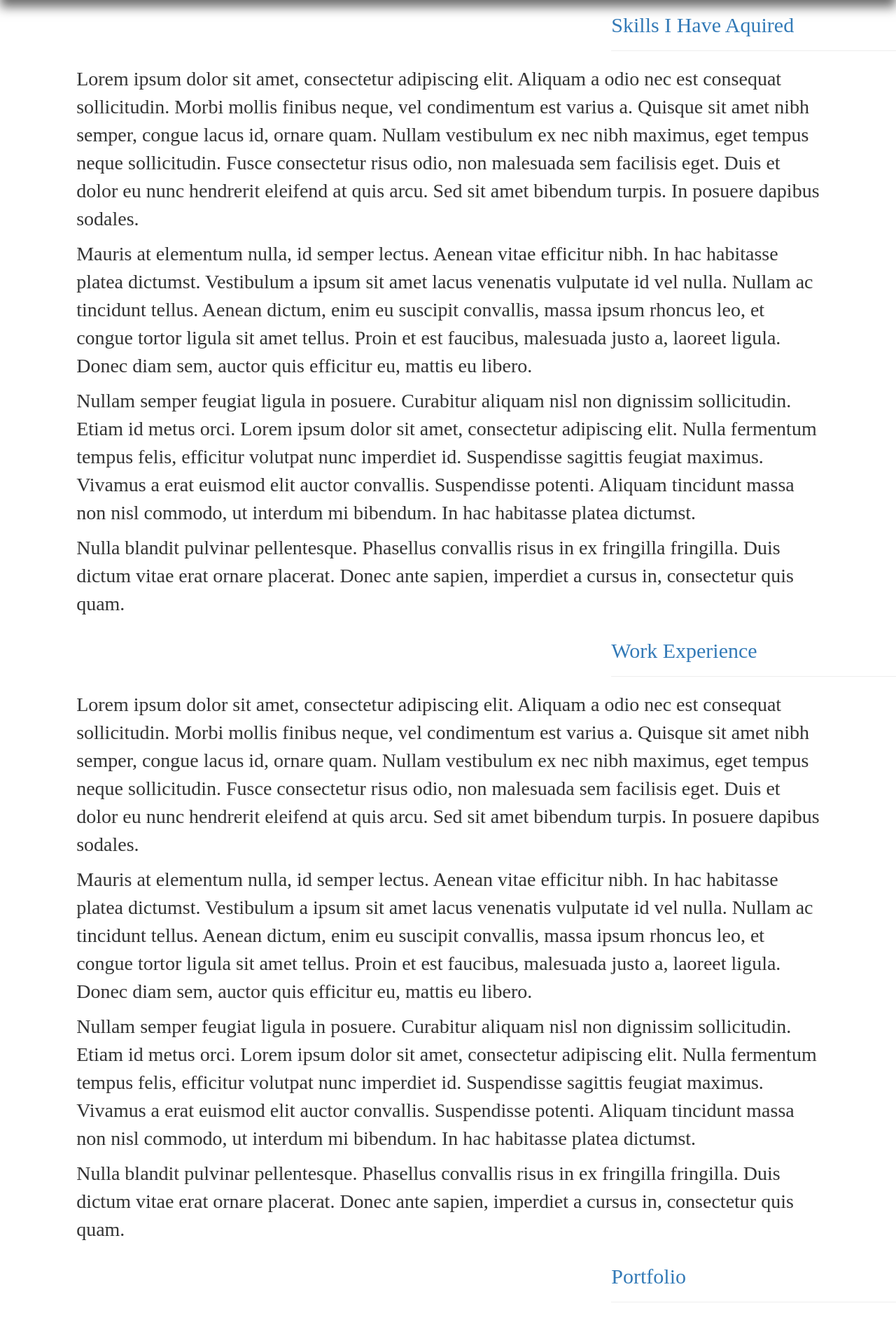
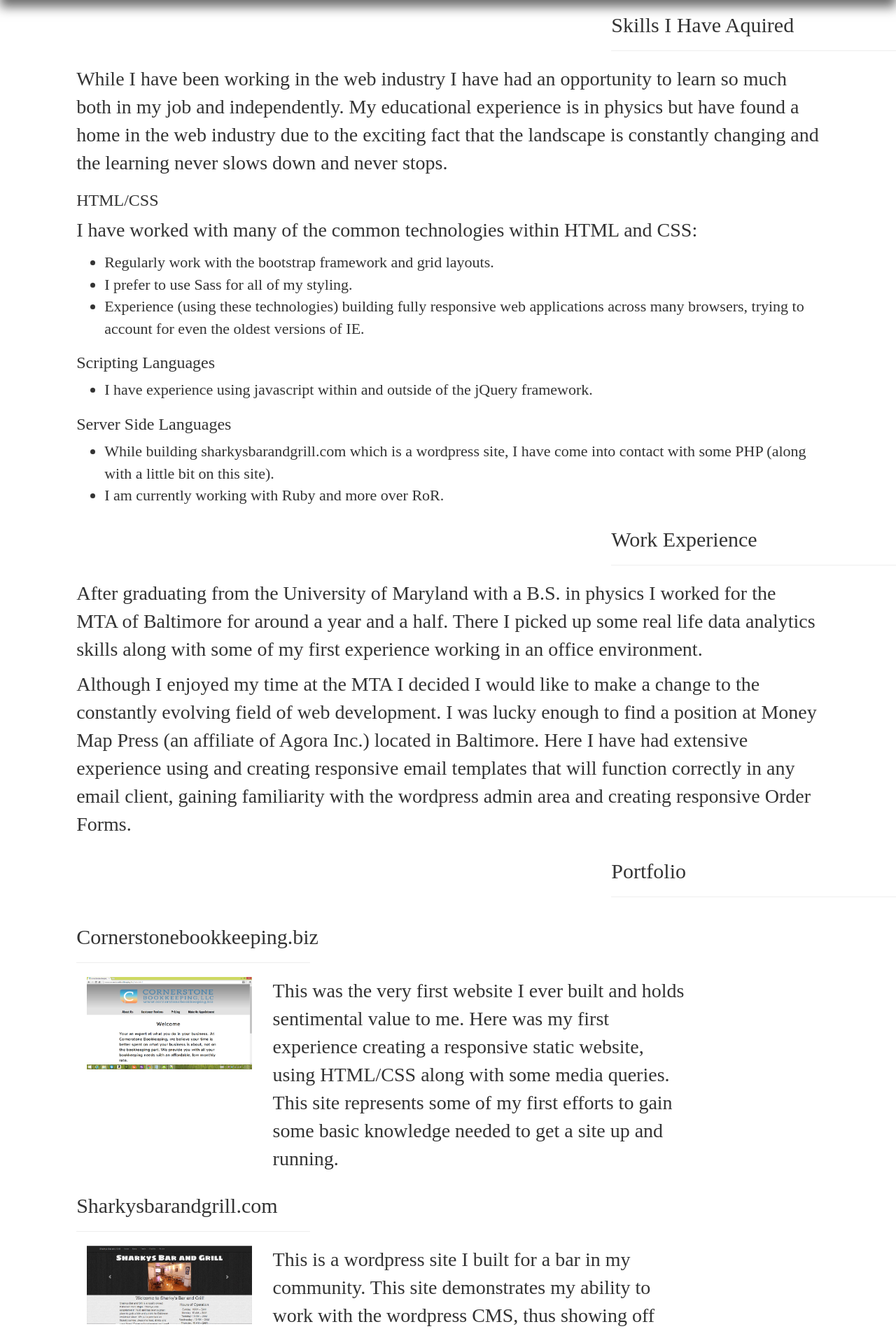
Before and after one commit to djarrin/davidjarrin.com_redesign, a PHP site: page /mywork.php in a window 1280 px wide. Shown: the part 51-1950 px from the top of the page at 70% size. Run offline with PHP 8.4, Linux system fonts and the light colour scheme; some libraries are stand-ins or nearby versions.

Commit message:
ready for intial launch

```diff
--- a/contact.php
+++ b/contact.php
@@ -21,7 +21,7 @@ include($includes_path . "header.php");
 ?>
 
     <div class="row">
-        <div class="col-xs-10 col-md-6 col-xs-offset-1 col-md-offset-3">
+        <div class="col-xs-10 col-md-6 col-xs-offset-1 col-md-offset-3 contact-content">
             <p>If you have any questions about my skills and abilities or would like to contract me out for
                 your website please feel free to contact me with any of the below information</p>
 
@@ -39,7 +39,7 @@ include($includes_path . "header.php");
 
 <?php
 $includes_path = "C:/davids-sites/davidjarrin_com-redesign/";
-include($includes_path . "footer.php");
+include($includes_path . "footer-lc.php");
 ?>
 </body>
 </html>
--- a/css/style.css
+++ b/css/style.css
@@ -9,14 +9,14 @@ p {
   font-family: 'Libre Baskerville', serif;
   font-size: 2.0em; }
 
-footer {
+footer, .footer {
   text-align: center;
   background-color: #333;
   color: #777;
   margin: 40px 0 0 0;
   font-size: 9px;
   box-shadow: 0px -10px 15px #6C6C6C; }
-  footer a img {
+  footer a img, .footer a img {
     width: 10%; }
 
 #footer_text {
@@ -56,8 +56,21 @@ header {
     float: none;
     width: 80%;
     margin: auto; } }
+.contact-content {
+  margin-top: 25px; }
+
 .fancybox-nav {
   width: 10% !important; }
+
+.skills:hover, .experience:hover, .works:hover {
+  text-decoration: none; }
+
+.skills, .experience, .works {
+  color: #333; }
+
+ul.skill-list > li {
+  font-family: 'Libre Baskerville', serif;
+  font-size: 22px; }
 
 #home p {
   font-size: 2.0em; }
--- a/mywork.php
+++ b/mywork.php
@@ -49,13 +49,30 @@ include($includes_path . "header.php");
         </div>
 
         <div class="col-sm-10 col-md-10 col-sm-offset-1 col-md-offset-1">
-            <p>Lorem ipsum dolor sit amet, consectetur adipiscing elit. Aliquam a odio nec est consequat sollicitudin. Morbi mollis finibus neque, vel condimentum est varius a. Quisque sit amet nibh semper, congue lacus id, ornare quam. Nullam vestibulum ex nec nibh maximus, eget tempus neque sollicitudin. Fusce consectetur risus odio, non malesuada sem facilisis eget. Duis et dolor eu nunc hendrerit eleifend at quis arcu. Sed sit amet bibendum turpis. In posuere dapibus sodales.</p>
+            <p>While I have been working in the web industry I have had an opportunity to learn so much both in my job and independently. My educational experience is in physics but have found a home in the web industry due to the exciting fact that the landscape is constantly changing and the learning never slows down and never stops. </p>
 
-             <p>Mauris at elementum nulla, id semper lectus. Aenean vitae efficitur nibh. In hac habitasse platea dictumst. Vestibulum a ipsum sit amet lacus venenatis vulputate id vel nulla. Nullam ac tincidunt tellus. Aenean dictum, enim eu suscipit convallis, massa ipsum rhoncus leo, et congue tortor ligula sit amet tellus. Proin et est faucibus, malesuada justo a, laoreet ligula. Donec diam sem, auctor quis efficitur eu, mattis eu libero.</p>
+            <h3>HTML/CSS</h3>
 
-            <p>Nullam semper feugiat ligula in posuere. Curabitur aliquam nisl non dignissim sollicitudin. Etiam id metus orci. Lorem ipsum dolor sit amet, consectetur adipiscing elit. Nulla fermentum tempus felis, efficitur volutpat nunc imperdiet id. Suspendisse sagittis feugiat maximus. Vivamus a erat euismod elit auctor convallis. Suspendisse potenti. Aliquam tincidunt massa non nisl commodo, ut interdum mi bibendum. In hac habitasse platea dictumst.</p>
 
-            <p> Nulla blandit pulvinar pellentesque. Phasellus convallis risus in ex fringilla fringilla. Duis dictum vitae erat ornare placerat. Donec ante sapien, imperdiet a cursus in, consectetur quis quam.</p>
+             <p>I have worked with many of the common technologies within HTML and CSS:</p>
+             <ul class="skill-list">
+                <li>Regularly work with the bootstrap framework and grid layouts.</li>
+                <li>I prefer to use Sass for all of my styling.</li>
+                <li>Experience (using these technologies) building fully responsive web applications across many browsers, trying to account for even the oldest versions of IE.</li>
+             </ul>
+
+             <h3>Scripting Languages</h3>
+             <ul class="skill-list">
+                <li>I have experience using javascript within and outside of the jQuery framework.</li>
+             </ul>
+
+             <h3>Server Side Languages</h3>
+             <ul class="skill-list">
+                <li>While building sharkysbarandgrill.com which is a wordpress site, I have come into contact with some PHP (along with a little bit on this site).</li>
+                <li>I am currently working with Ruby and more over RoR.</li>
+             </ul>
+
+
 
         </div>
     </div>
@@ -66,13 +83,11 @@ include($includes_path . "header.php");
             <hr />
         </div>
         <div class="col-sm-10 col-md-10 col-sm-offset-1 col-md-offset-1">
-             <p>Lorem ipsum dolor sit amet, consectetur adipiscing elit. Aliquam a odio nec est consequat sollicitudin. Morbi mollis finibus neque, vel condimentum est varius a. Quisque sit amet nibh semper, congue lacus id, ornare quam. Nullam vestibulum ex nec nibh maximus, eget tempus neque sollicitudin. Fusce consectetur risus odio, non malesuada sem facilisis eget. Duis et dolor eu nunc hendrerit eleifend at quis arcu. Sed sit amet bibendum turpis. In posuere dapibus sodales.</p>
+             <p>After graduating from the University of Maryland with a B.S. in physics I worked for the MTA of Baltimore for around a year and a half. There I picked up some real life data analytics skills along with some of my first experience working in an office environment.</p>
 
-             <p>Mauris at elementum nulla, id semper lectus. Aenean vitae efficitur nibh. In hac habitasse platea dictumst. Vestibulum a ipsum sit amet lacus venenatis vulputate id vel nulla. Nullam ac tincidunt tellus. Aenean dictum, enim eu suscipit convallis, massa ipsum rhoncus leo, et congue tortor ligula sit amet tellus. Proin et est faucibus, malesuada justo a, laoreet ligula. Donec diam sem, auctor quis efficitur eu, mattis eu libero.</p>
+             <p>Although I enjoyed my time at the MTA I decided I would like to make a change to the constantly evolving field of web development. I was lucky enough to find a position at Money Map Press (an affiliate of Agora Inc.) located in Baltimore. Here I have had extensive experience using and creating responsive email templates that will function correctly in any email client, gaining familiarity with the wordpress admin area and creating responsive Order Forms.</p>
 
-            <p>Nullam semper feugiat ligula in posuere. Curabitur aliquam nisl non dignissim sollicitudin. Etiam id metus orci. Lorem ipsum dolor sit amet, consectetur adipiscing elit. Nulla fermentum tempus felis, efficitur volutpat nunc imperdiet id. Suspendisse sagittis feugiat maximus. Vivamus a erat euismod elit auctor convallis. Suspendisse potenti. Aliquam tincidunt massa non nisl commodo, ut interdum mi bibendum. In hac habitasse platea dictumst.</p>
 
-            <p> Nulla blandit pulvinar pellentesque. Phasellus convallis risus in ex fringilla fringilla. Duis dictum vitae erat ornare placerat. Donec ante sapien, imperdiet a cursus in, consectetur quis quam.</p>
 
         </div>
     </div>
@@ -96,7 +111,7 @@ include($includes_path . "header.php");
                </a>
             </div>
             <div class="col-sm-10 col-md-7">
-            <p>Nullam semper feugiat ligula in posuere. Curabitur aliquam nisl non dignissim sollicitudin. Etiam id metus orci. Lorem ipsum dolor sit amet, consectetur adipiscing elit. Nulla fermentum tempus felis, efficitur volutpat nunc imperdiet id. Suspendisse sagittis feugiat maximus. Vivamus a erat euismod elit auctor convallis. Suspendisse potenti. Aliquam tincidunt massa non nisl commodo, ut interdum mi bibendum. In hac habitasse platea dictumst.</p>
+            <p>This was the very first website I ever built and holds sentimental value to me. Here was my first experience creating a responsive static website, using HTML/CSS along with some media queries. This site represents some of my first efforts to gain some basic knowledge needed to get a site up and running.</p>
 
             </div>
 
@@ -105,17 +120,17 @@ include($includes_path . "header.php");
         <div class="col-sm-10 col-md-10 col-sm-offset-1 col-md-offset-1">
             <div class="row">
                 <div class="col-xs-4 col-md-4">
-                    <h2>sharkysbarandgrill.com</h2>
+                    <h2>Sharkysbarandgrill.com</h2>
                     <hr />
                 </div>
             </div>
             <div class="col-sm-10 col-md-3">
               <a class="various fancybox.iframe" rel="gallery1" href="http://www.sharkysbarandgrill.com" title="sharkysbarandgrill.com">
-                <img style="width: 100%;"src="images/cornerstonebookkeeping.png" alt="cornerstone bookkeeping photo"/>
+                <img style="width: 100%;"src="images/sharkysbarandgrill-screen-shot.jpg" alt="cornerstone bookkeeping photo"/>
               </a>
             </div>
             <div class="col-sm-10 col-md-7">
-            <p>Nullam semper feugiat ligula in posuere. Curabitur aliquam nisl non dignissim sollicitudin. Etiam id metus orci. Lorem ipsum dolor sit amet, consectetur adipiscing elit. Nulla fermentum tempus felis, efficitur volutpat nunc imperdiet id. Suspendisse sagittis feugiat maximus. Vivamus a erat euismod elit auctor convallis. Suspendisse potenti. Aliquam tincidunt massa non nisl commodo, ut interdum mi bibendum. In hac habitasse platea dictumst.</p>
+            <p>This is a wordpress site I built for a bar in my community. This site demonstrates my ability to work with the wordpress CMS, thus showing off some of my basic knowledge of PHP as well. For this site I used the bootstrap framework along with Sass styling and jQuery scripting. </p>
 
             </div>
 
--- /dev/null
+++ b/partials/_contact.scss
@@ -0,0 +1,3 @@
+.contact-content {
+	margin-top: 25px;
+}
--- a/partials/_mywork.scss
+++ b/partials/_mywork.scss
@@ -1,3 +1,16 @@
 .fancybox-nav {
     width: 10% !important;
 }
+
+.skills:hover, .experience:hover, .works:hover {
+	text-decoration: none;
+}
+
+.skills, .experience, .works {
+	color: #333;
+}
+
+ul.skill-list > li{
+	font-family: 'Libre Baskerville', serif;
+    font-size: 22px;
+}
--- a/partials/style.scss
+++ b/partials/style.scss
@@ -12,7 +12,7 @@ p {
     font-size: 2.0em;
 }
 
-footer {
+footer, .footer {
     text-align: center;
     background-color: #333;
     color: #777;
```
Also changed, not shown: about.php (+7 -7 lines), footer-lc.php (added, +14 -0 lines), images/sharkysbarandgrill-screen-shot.jpg (added), 1 other file.
